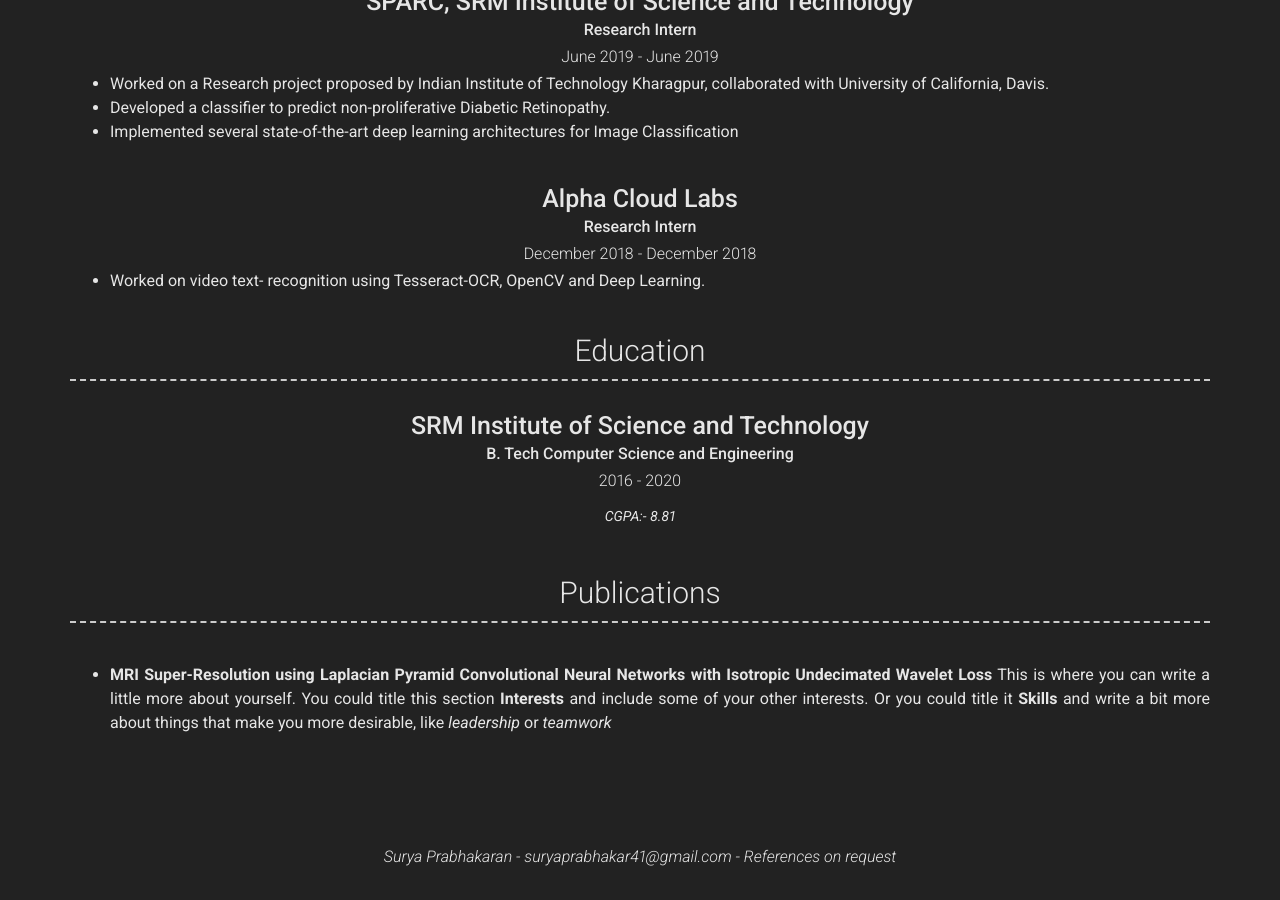
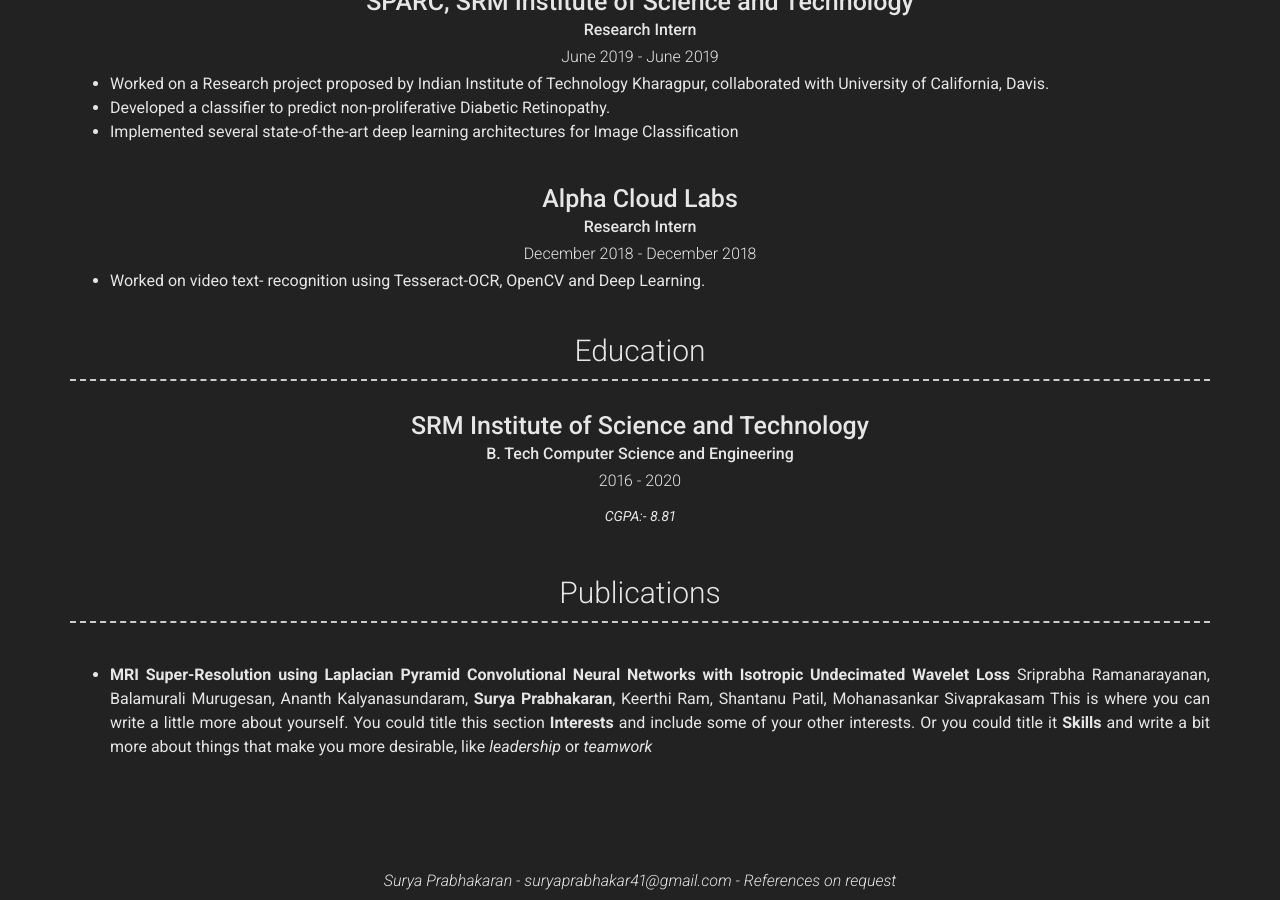
Before and after one commit to suryaprabhakar414/surya.io.resume, a Jekyll site: the page built from index.md, in a window 1280 px wide and 900 px high, scrolled down 1633 px. Built offline with Jekyll 4.4.1, drawn with Linux system fonts in a browser that asks for light colours; nearby versions of some CDN libraries; before the commit the page ends 2509 px from its top, so only the background shows below that.

Commit message:
Update _config.yml

```diff
--- a/_config.yml
+++ b/_config.yml
@@ -50,7 +50,7 @@ about_content: > # this means to ignore newlines until the next config item.
 # More Section
 more_title: Publications #(Use this to override about more section title)
 more_content: > # this means to ignore newlines until the next config item.
-  - **MRI Super-Resolution using Laplacian Pyramid Convolutional Neural Networks with Isotropic Undecimated Wavelet Loss**
+  - **MRI Super-Resolution using Laplacian Pyramid Convolutional Neural Networks with Isotropic Undecimated Wavelet Loss**                                                       Sriprabha Ramanarayanan, Balamurali Murugesan, Ananth Kalyanasundaram, **Surya Prabhakaran**, Keerthi Ram, Shantanu Patil, Mohanasankar Sivaprakasam
   This is where you can write a little more about yourself. You could title this section **Interests** and include some of your other interests. Or you could title it **Skills**
   and write a bit more about things that make you more desirable, like *leadership* or *teamwork*
 
```
